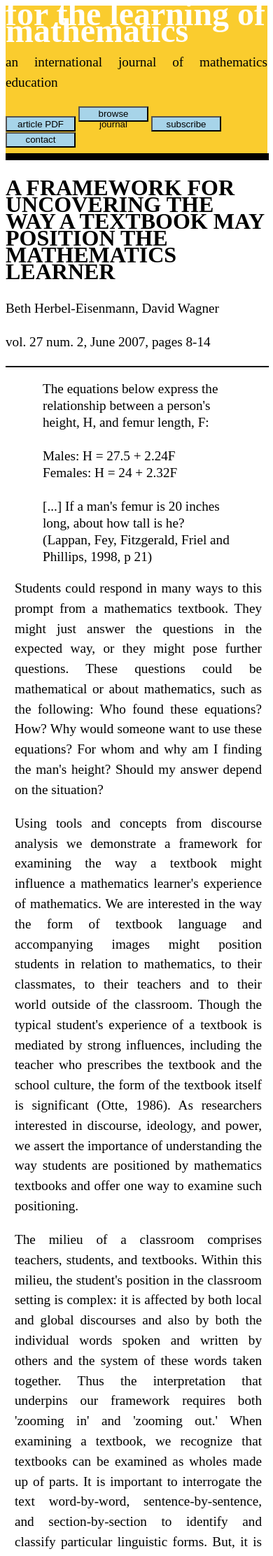
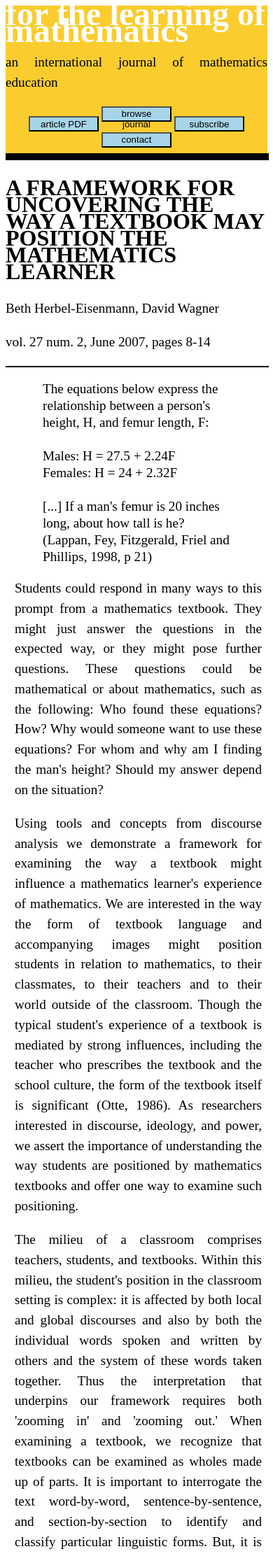
Before and after one commit to ladyashburnham/ladyashburnham.github.io, a Jekyll site: the page test4a.html, which Jekyll copies as it is, in a window 390 px wide. Shown: the top 2224 px of the page at 70% size. Built offline with Jekyll 4.4.1, drawn with Linux system fonts in a browser that asks for light colours.

Commit message:
Add files via upload

```diff
--- a/stylesheet4.css
+++ b/stylesheet4.css
@@ -38,6 +38,11 @@
 
 
 	 }
+	 #buttons {
+	 	width: 100% ;
+
+	 	text-align: center ;
+	 }
 
 
 
--- a/test4a.html
+++ b/test4a.html
@@ -13,11 +13,14 @@
 <div id="header" style="background-color: #FACC2E">
 <b><font size="7" color="white">for the learning of mathematics</font></b>
 <p align="left">an international journal of mathematics education</p>
-  <p><p></p><button style="background-color:#A7D4E9 ;width:100;height:22;" onclick="parent.location='http://flm-journal.org/Articles/1852283E7E221DAF337B5E97DD61F3.pdf'">article PDF</button>
+<p><p></p>
+<div id="buttons">
+<button style="background-color:#A7D4E9 ;width:100;height:22;" onclick="parent.location='http://flm-journal.org/Articles/1852283E7E221DAF337B5E97DD61F3.pdf'">article PDF</button>
 <button style="background-color:#A7D4E9 ;width:100;height:22;" onclick="parent.location='http://flm-journal.org'">browse journal</button>
 <button style="background-color:#A7D4E9 ;width:100;height:22;" onclick="parent.location='http://flm-journal.org/index.php?do=subscribe_to_flm&lang=en'">subscribe</button>
 <button style="background-color:#A7D4E9 ;width:100;height:22;" onclick="parent.location='http://flm-journal.org/index.php?do=contact&lang=en'">contact</button>
 <hr size="10" ALIGN="LEFT" COLOR="black" WIDTH="100%">
+</div>
 </div>
 
 <body>
```
